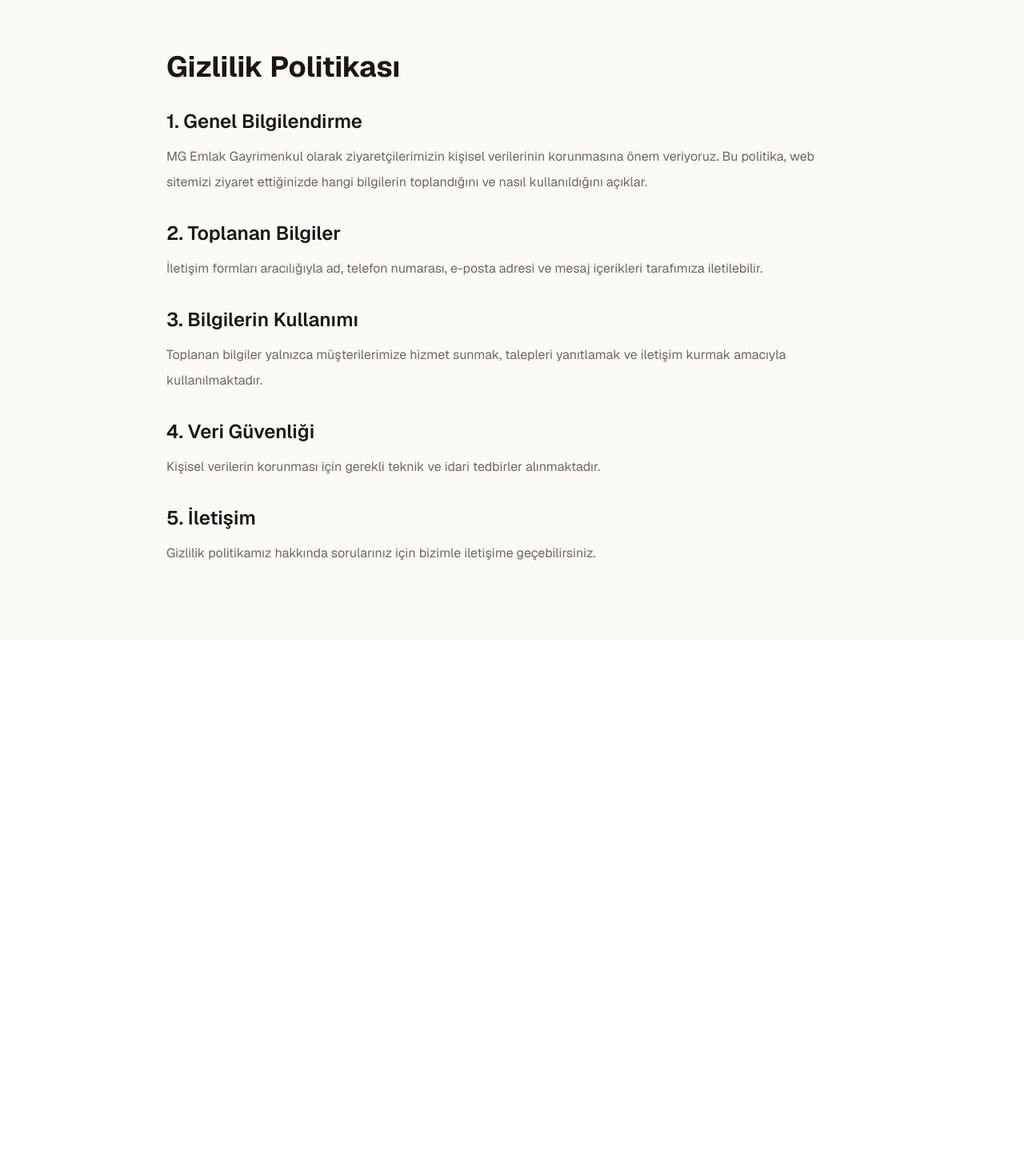
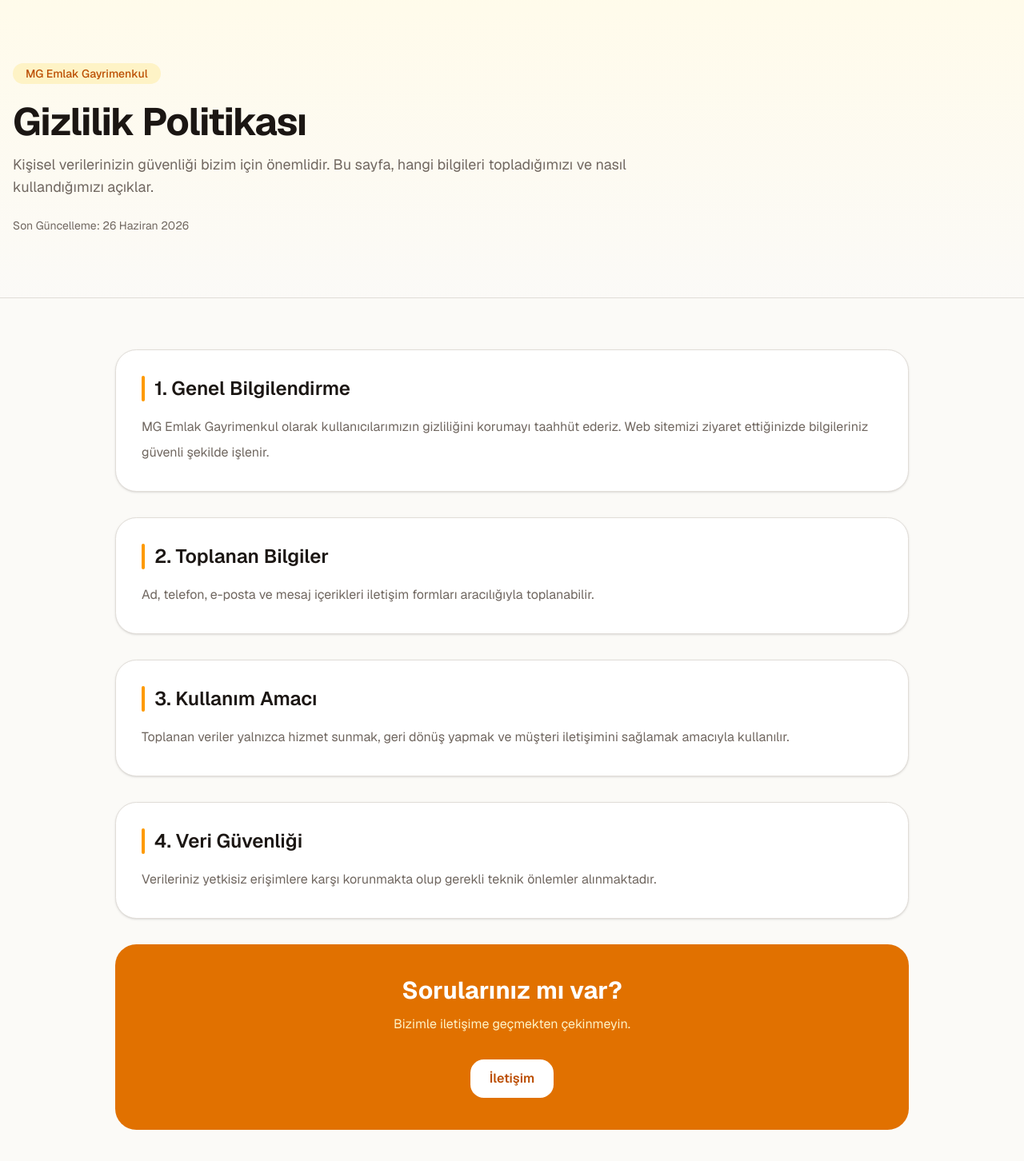
Before and after one commit to larkral/mg-emlak, a Next.js app: page /gizlilik-politikasi in a window 1280 px wide. Shown: the top 1452 px of the page at 80% size. Before the commit the page ends 800 px from the top, so only its background shows below. Built offline with nearby package versions, Linux system fonts and the light colour scheme.

Commit message:
değişiklik2

```diff
--- a/app/gizlilik-politikasi/page.tsx
+++ b/app/gizlilik-politikasi/page.tsx
@@ -1,80 +1,103 @@
 import type { Metadata } from "next"
+import Link from "next/link"
 
 export const metadata: Metadata = {
   title: "Gizlilik Politikası | MG Emlak Gayrimenkul",
-  description:
-    "MG Emlak Gayrimenkul Gizlilik Politikası",
+  description: "MG Emlak Gayrimenkul gizlilik politikası",
 }
 
 export default function PrivacyPolicyPage() {
   return (
-    <main className="mx-auto max-w-4xl px-4 py-16">
-      <h1 className="mb-8 text-4xl font-bold">
-        Gizlilik Politikası
-      </h1>
+    <div className="min-h-screen bg-background">
 
-      <div className="space-y-8 leading-8 text-muted-foreground">
+      {/* HERO */}
+      <div className="border-b bg-gradient-to-b from-amber-50 to-background">
+        <div className="mx-auto max-w-7xl px-4 py-20">
+          <span className="rounded-full bg-amber-100 px-4 py-1 text-sm font-medium text-amber-700">
+            MG Emlak Gayrimenkul
+          </span>
 
-        <section>
-          <h2 className="mb-3 text-2xl font-semibold text-foreground">
+          <h1 className="mt-6 text-5xl font-bold tracking-tight">
+            Gizlilik Politikası
+          </h1>
+
+          <p className="mt-4 max-w-3xl text-lg text-muted-foreground">
+            Kişisel verilerinizin güvenliği bizim için önemlidir. Bu sayfa,
+            hangi bilgileri topladığımızı ve nasıl kullandığımızı açıklar.
+          </p>
+
+          <p className="mt-6 text-sm text-muted-foreground">
+            Son Güncelleme: 26 Haziran 2026
+          </p>
+        </div>
+      </div>
+
+      {/* CONTENT */}
+      <div className="mx-auto max-w-5xl px-4 py-16 space-y-8">
+
+        <section className="rounded-3xl border bg-card p-8 shadow-sm">
+          <h2 className="flex items-center gap-3 text-2xl font-semibold">
+            <div className="h-8 w-1 rounded-full bg-amber-500" />
             1. Genel Bilgilendirme
           </h2>
-
-          <p>
-            MG Emlak Gayrimenkul olarak ziyaretçilerimizin kişisel
-            verilerinin korunmasına önem veriyoruz. Bu politika,
-            web sitemizi ziyaret ettiğinizde hangi bilgilerin
-            toplandığını ve nasıl kullanıldığını açıklar.
+          <p className="mt-4 text-muted-foreground leading-8">
+            MG Emlak Gayrimenkul olarak kullanıcılarımızın gizliliğini korumayı
+            taahhüt ederiz. Web sitemizi ziyaret ettiğinizde bilgileriniz güvenli
+            şekilde işlenir.
           </p>
         </section>
 
-        <section>
-          <h2 className="mb-3 text-2xl font-semibold text-foreground">
+        <section className="rounded-3xl border bg-card p-8 shadow-sm">
+          <h2 className="flex items-center gap-3 text-2xl font-semibold">
+            <div className="h-8 w-1 rounded-full bg-amber-500" />
             2. Toplanan Bilgiler
           </h2>
-
-          <p>
-            İletişim formları aracılığıyla ad, telefon numarası,
-            e-posta adresi ve mesaj içerikleri tarafımıza
-            iletilebilir.
+          <p className="mt-4 text-muted-foreground leading-8">
+            Ad, telefon, e-posta ve mesaj içerikleri iletişim formları aracılığıyla
+            toplanabilir.
           </p>
         </section>
 
-        <section>
-          <h2 className="mb-3 text-2xl font-semibold text-foreground">
-            3. Bilgilerin Kullanımı
+        <section className="rounded-3xl border bg-card p-8 shadow-sm">
+          <h2 className="flex items-center gap-3 text-2xl font-semibold">
+            <div className="h-8 w-1 rounded-full bg-amber-500" />
+            3. Kullanım Amacı
           </h2>
-
-          <p>
-            Toplanan bilgiler yalnızca müşterilerimize hizmet
-            sunmak, talepleri yanıtlamak ve iletişim kurmak amacıyla
-            kullanılmaktadır.
+          <p className="mt-4 text-muted-foreground leading-8">
+            Toplanan veriler yalnızca hizmet sunmak, geri dönüş yapmak ve
+            müşteri iletişimini sağlamak amacıyla kullanılır.
           </p>
         </section>
 
-        <section>
-          <h2 className="mb-3 text-2xl font-semibold text-foreground">
+        <section className="rounded-3xl border bg-card p-8 shadow-sm">
+          <h2 className="flex items-center gap-3 text-2xl font-semibold">
+            <div className="h-8 w-1 rounded-full bg-amber-500" />
             4. Veri Güvenliği
           </h2>
-
-          <p>
-            Kişisel verilerin korunması için gerekli teknik ve
-            idari tedbirler alınmaktadır.
+          <p className="mt-4 text-muted-foreground leading-8">
+            Verileriniz yetkisiz erişimlere karşı korunmakta olup gerekli teknik
+            önlemler alınmaktadır.
           </p>
         </section>
 
-        <section>
-          <h2 className="mb-3 text-2xl font-semibold text-foreground">
-            5. İletişim
-          </h2>
+        {/* CTA */}
+        <div className="rounded-3xl bg-amber-600 p-10 text-center text-white">
+          <h3 className="text-3xl font-bold">
+            Sorularınız mı var?
+          </h3>
+          <p className="mt-3 text-amber-100">
+            Bizimle iletişime geçmekten çekinmeyin.
+          </p>
 
-          <p>
-            Gizlilik politikamız hakkında sorularınız için bizimle
-            iletişime geçebilirsiniz.
-          </p>
-        </section>
+          <Link
+            href="/iletisim"
+            className="mt-8 inline-flex rounded-xl bg-white px-6 py-3 font-semibold text-amber-700 transition hover:scale-105"
+          >
+            İletişim
+          </Link>
+        </div>
 
       </div>
-    </main>
+    </div>
   )
 }
--- a/app/kullanim-sartlari/page.tsx
+++ b/app/kullanim-sartlari/page.tsx
@@ -1,79 +1,99 @@
 import type { Metadata } from "next"
+import Link from "next/link"
 
 export const metadata: Metadata = {
   title: "Kullanım Şartları | MG Emlak Gayrimenkul",
-  description:
-    "MG Emlak Gayrimenkul Kullanım Şartları",
+  description: "MG Emlak Gayrimenkul kullanım şartları",
 }
 
 export default function TermsPage() {
   return (
-    <main className="mx-auto max-w-4xl px-4 py-16">
-      <h1 className="mb-8 text-4xl font-bold">
-        Kullanım Şartları
-      </h1>
+    <div className="min-h-screen bg-background">
 
-      <div className="space-y-8 leading-8 text-muted-foreground">
+      {/* HERO */}
+      <div className="border-b bg-gradient-to-b from-amber-50 to-background">
+        <div className="mx-auto max-w-7xl px-4 py-20">
 
-        <section>
-          <h2 className="mb-3 text-2xl font-semibold text-foreground">
-            1. Genel
+          <span className="rounded-full bg-amber-100 px-4 py-1 text-sm font-medium text-amber-700">
+            MG Emlak Gayrimenkul
+          </span>
+
+          <h1 className="mt-6 text-5xl font-bold tracking-tight">
+            Kullanım Şartları
+          </h1>
+
+          <p className="mt-4 max-w-3xl text-lg text-muted-foreground">
+            Bu siteyi kullanan tüm ziyaretçiler aşağıdaki şartları kabul etmiş sayılır.
+          </p>
+
+          <p className="mt-6 text-sm text-muted-foreground">
+            Son Güncelleme: 26 Haziran 2026
+          </p>
+
+        </div>
+      </div>
+
+      {/* CONTENT */}
+      <div className="mx-auto max-w-5xl px-4 py-16 space-y-8">
+
+        <section className="rounded-3xl border bg-card p-8 shadow-sm">
+          <h2 className="flex items-center gap-3 text-2xl font-semibold">
+            <div className="h-8 w-1 rounded-full bg-amber-500" />
+            1. Genel Şartlar
           </h2>
-
-          <p>
-            Bu internet sitesini kullanan tüm ziyaretçiler aşağıdaki
-            kullanım şartlarını kabul etmiş sayılır.
+          <p className="mt-4 text-muted-foreground leading-8">
+            Siteyi kullanan herkes bu kullanım şartlarını kabul etmiş sayılır.
           </p>
         </section>
 
-        <section>
-          <h2 className="mb-3 text-2xl font-semibold text-foreground">
-            2. Hizmet Kapsamı
+        <section className="rounded-3xl border bg-card p-8 shadow-sm">
+          <h2 className="flex items-center gap-3 text-2xl font-semibold">
+            <div className="h-8 w-1 rounded-full bg-amber-500" />
+            2. Hizmet İçeriği
           </h2>
-
-          <p>
-            Sitede yer alan bilgiler bilgilendirme amacıyla
-            sunulmaktadır. İlan içerikleri zaman içerisinde
-            güncellenebilir veya değiştirilebilir.
+          <p className="mt-4 text-muted-foreground leading-8">
+            Sitedeki ilan ve bilgiler bilgilendirme amaçlıdır, değiştirilebilir.
           </p>
         </section>
 
-        <section>
-          <h2 className="mb-3 text-2xl font-semibold text-foreground">
-            3. Fikri Mülkiyet
+        <section className="rounded-3xl border bg-card p-8 shadow-sm">
+          <h2 className="flex items-center gap-3 text-2xl font-semibold">
+            <div className="h-8 w-1 rounded-full bg-amber-500" />
+            3. Fikri Haklar
           </h2>
-
-          <p>
-            Site içerisinde yer alan tüm içerikler, görseller,
-            logolar ve tasarımlar MG Emlak Gayrimenkul'e veya ilgili
-            hak sahiplerine aittir.
+          <p className="mt-4 text-muted-foreground leading-8">
+            Tüm içerikler MG Emlak Gayrimenkul’e aittir.
           </p>
         </section>
 
-        <section>
-          <h2 className="mb-3 text-2xl font-semibold text-foreground">
-            4. Sorumluluğun Sınırlandırılması
+        <section className="rounded-3xl border bg-card p-8 shadow-sm">
+          <h2 className="flex items-center gap-3 text-2xl font-semibold">
+            <div className="h-8 w-1 rounded-full bg-amber-500" />
+            4. Sorumluluk
           </h2>
-
-          <p>
-            Site içeriğinde yer alan bilgilerde oluşabilecek
-            değişikliklerden dolayı doğabilecek zararlardan MG Emlak
-            Gayrimenkul sorumlu tutulamaz.
+          <p className="mt-4 text-muted-foreground leading-8">
+            Bilgi hatalarından dolayı oluşabilecek zararlardan site sorumlu değildir.
           </p>
         </section>
 
-        <section>
-          <h2 className="mb-3 text-2xl font-semibold text-foreground">
-            5. Değişiklik Hakkı
-          </h2>
+        {/* CTA */}
+        <div className="rounded-3xl bg-amber-600 p-10 text-center text-white">
+          <h3 className="text-3xl font-bold">
+            Daha fazla bilgi mi lazım?
+          </h3>
+          <p className="mt-3 text-amber-100">
+            Bizimle iletişime geçebilirsin.
+          </p>
 
-          <p>
-            MG Emlak Gayrimenkul, kullanım şartlarını önceden haber
-            vermeksizin güncelleme hakkını saklı tutar.
-          </p>
-        </section>
+          <Link
+            href="/iletisim"
+            className="mt-8 inline-flex rounded-xl bg-white px-6 py-3 font-semibold text-amber-700 transition hover:scale-105"
+          >
+            İletişim
+          </Link>
+        </div>
 
       </div>
-    </main>
+    </div>
   )
 }
```
